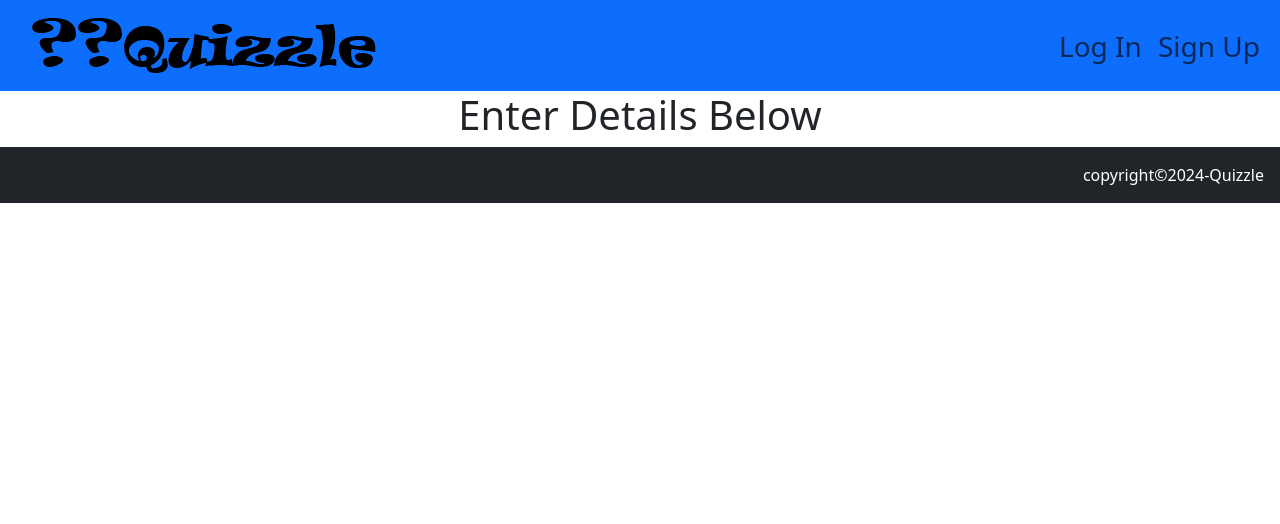
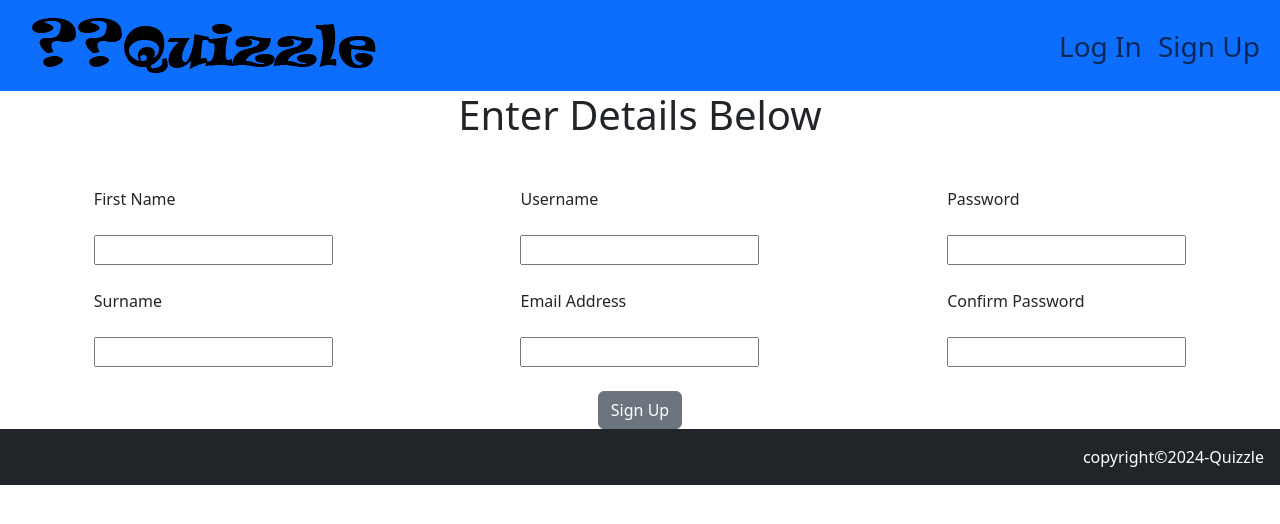
Before and after one commit to Jimbo8927/set09103, a Flask app: page /sign-up in a window 1280 px wide. Shown: the top 524 px of the page. Run offline with Flask 3, Linux system fonts and the light colour scheme; some libraries are stand-ins or nearby versions.

Commit message:
updated sign-up.html

```diff
--- a/routes.py
+++ b/routes.py
@@ -65,15 +65,12 @@ def login():
 
             record = cursor.fetchone()
 
-            #session['username'] = record['username']
-
-            #return "Their details are " + session['username']
-
             if record:
                 if bcrypt.checkpw(password.encode('utf-8'), record['password']):
                     session['username'] = record['username']
                     session['account_type'] = record['account_type']
-                    errorMessage = "got them"
+                    session['logged-in'] = True
+                    errorMessage = "got them, " + str(session['logged-in'])
             return render_template('log-in.html', error=errorMessage)
 
         except:
@@ -82,9 +79,47 @@ def login():
     else:
         return render_template('log-in.html')
 
-@app.route('/sign-up')
+@app.route('/sign-up', methods =['GET', 'POST'])
 def signup():
-    return render_template('sign-up.html')
+    if request.method == 'POST':
+
+        name = request.form['fname']
+        surname = request.form['surname']
+        username = request.form['username']
+        email = request.form['email']
+        password = request.form['password']
+
+        passhash = bcrypt.hashpw(password.encode('utf-8'), bcrypt.gensalt())
+
+        db = get_db()
+        db.row_factory = sqlite3.Row
+        cursor = db.cursor()
+        try:
+            cursor.execute("SELECT username, email_address FROM admins WHERE username = ? OR email_address = ? UNION ALL SELECT username, email_address FROM users WHERE username = ? OR email_address = ?", (username, email, username, email))
+            record = cursor.fetchone()
+
+            if record:
+                if record['username'] == username and record['email_address'] == email:
+                    errorMessage = "username and email are in use, sign in to your account"
+                    return render_template('sign-up.html', error=errorMessage)
+                elif record['username'] == username:
+                    errorMessage = "username is in use, please choose another"
+                    return render_template('sign-up.html', error=errorMessage)
+                elif  record['email_address'] == email:
+                    errorMessage = "email is in use, sign in to your account"
+                    return render_template('sign-up.html', error=errorMessage)
+
+
+
+      #      cursor.execute("INSERT INTO users (first_name, surname, email_address, username, password, account_type) VALUES (?, ?, ?, ?, ?, ?)", (name, surname, email, username, passhash, 'user'))
+
+       #     db.commit()
+
+            return render_template('added-admin-account.html', name = name, surname = surname, username = username, email = email, password = password)
+        except:
+            return render_template('sign-up.html', error="An Error Occured, Account Wasn't Created")
+    else:
+        return render_template('sign-up.html')
 
 @app.route('/add-admin', methods =['GET', 'POST'])
 def addAdmin():
--- a/templates/navbar.html
+++ b/templates/navbar.html
@@ -6,12 +6,44 @@
 		</button>
 		<div class="collapse navbar-collapse" id="navbarSupportedContent">
 			<ul class="navbar-nav ms-auto mb-2 mb-lg-0 fs-3">
-				<li class="nav-item">
-					<a class="nav-link" href="/log-in">Log In</a>
+                         {% if 'logged-in' in session and session['logged-in'] %}
+				<li class="nav-item dropdown">
+				    <a class="nav-link dropdown-toggle" href="#" role="button" data-bs-toggle="dropdown" aria-expanded="false">Quizzes</a>
+                                    <ul class="dropdown-menu">
+                                        <li><a class="dropdown-item" href="#">Quiz List</a></li>
+                                        <li><a class="dropdown-item" href="#">Create Quiz</a></li>
+                                    </ul>
 				</li>
-				<li class="nav-item">
-					<a class="nav-link" href="/sign-up">Sign Up</a>
-				</li>
+
+                                <li class="nav-item dropdown">
+                                    <a class="nav-link dropdown-toggle" href="#" role="button" data-bs-toggle="dropdown" aria-expanded="false">List Users</a>
+                                    <ul class="dropdown-menu">
+                                        <li><a class="dropdown-item" href="#">List Users</a></li>
+                                        <li><a class="dropdown-item" href="#">List Admin</a></li>
+                                    </ul>
+                                </li>
+
+                                <li class="nav-item dropdown">
+                                    <a class="nav-link dropdown-toggle" href="#" role="button" data-bs-toggle="dropdown" aria-expanded="false">Account</a>                                    <ul class="dropdown-menu">
+                                        <li><a class="dropdown-item" href="#">Profile</a></li>
+                                        <li><a class="dropdown-item" href="#">Quiz History</a></li>
+                                        <li><a class="dropdown-item" href="#">Log Out</a></li>
+                                    </ul>
+                                </li>
+
+
+                          {% else %}
+
+                                <li class="nav-item">
+                                        <a class="nav-link" href="/log-in">Log In</a>
+                                </li>
+                                <li class="nav-item">
+                                        <a class="nav-link" href="/sign-up">Sign Up</a>
+                                </li>
+
+
+
+                          {% endif %}
 			</ul>
 		</div>
 	</div>
--- a/templates/sign-up.html
+++ b/templates/sign-up.html
@@ -2,9 +2,57 @@
 {% block content %}
 <h1 class="text-center">Enter Details Below</h1>
 
+<h3 class="text-center p-3"> {{ error }} </h3>
+
+<form name="sign-up" id="sign-up" action="" method="post">
 
 
+    <div class="d-flex flex-row justify-content-around">
 
+        <div class="d-flex flex-column">
+            <label for="fname">First Name </label><br>
+            <input type="text" id="fname" name="fname" required> </input><br>
+
+           <label for="surname">Surname</label><br>
+           <input type="text" id="surname" name="surname" required> </input><br>
+        </div>
+
+        <div class="d-flex flex-column">
+            <label for="username">Username</label><br>
+            <input type="text" id="username" name="username" required> </input><br>
+
+            <label for="email">Email Address</label><br>
+            <input type="email" id="email" name="email" required> </input><br>
+        </div>
+
+        <div class="d-flex flex-column">
+            <label for="password">Password</label><br>
+            <input type="password" id="password" name="password" required> </input><br>
+
+            <label for="confirm-password">Confirm Password</label><br>
+            <input type="password" id="confirm-password" name="confirm-password" required> </input><br>
+        </div>
+    </div>
+    <div class="text-center">
+        <button type="" class="btn btn-secondary" name="button" onClick="checkPass()" value="sign up">Sign Up</button>
+    </div>
+
+</form>
+
+
+<script>
+const password = (document.getElementById('password').value;
+const confirmPassword = (document.getElementById('confirm-password').value;
+function checkPass() {
+    const password = (document.getElementById('password').value;
+    const confirmPassword = (document.getElementById('confirm-password').value;
+    if (password === confirmPassword) {
+        document.getElementbyID("sign-up").submit();
+    } else {
+        event.preventDefault();
+    }
+}
+</script>
 
 
 
```
Also changed, not shown: 2 other files.
